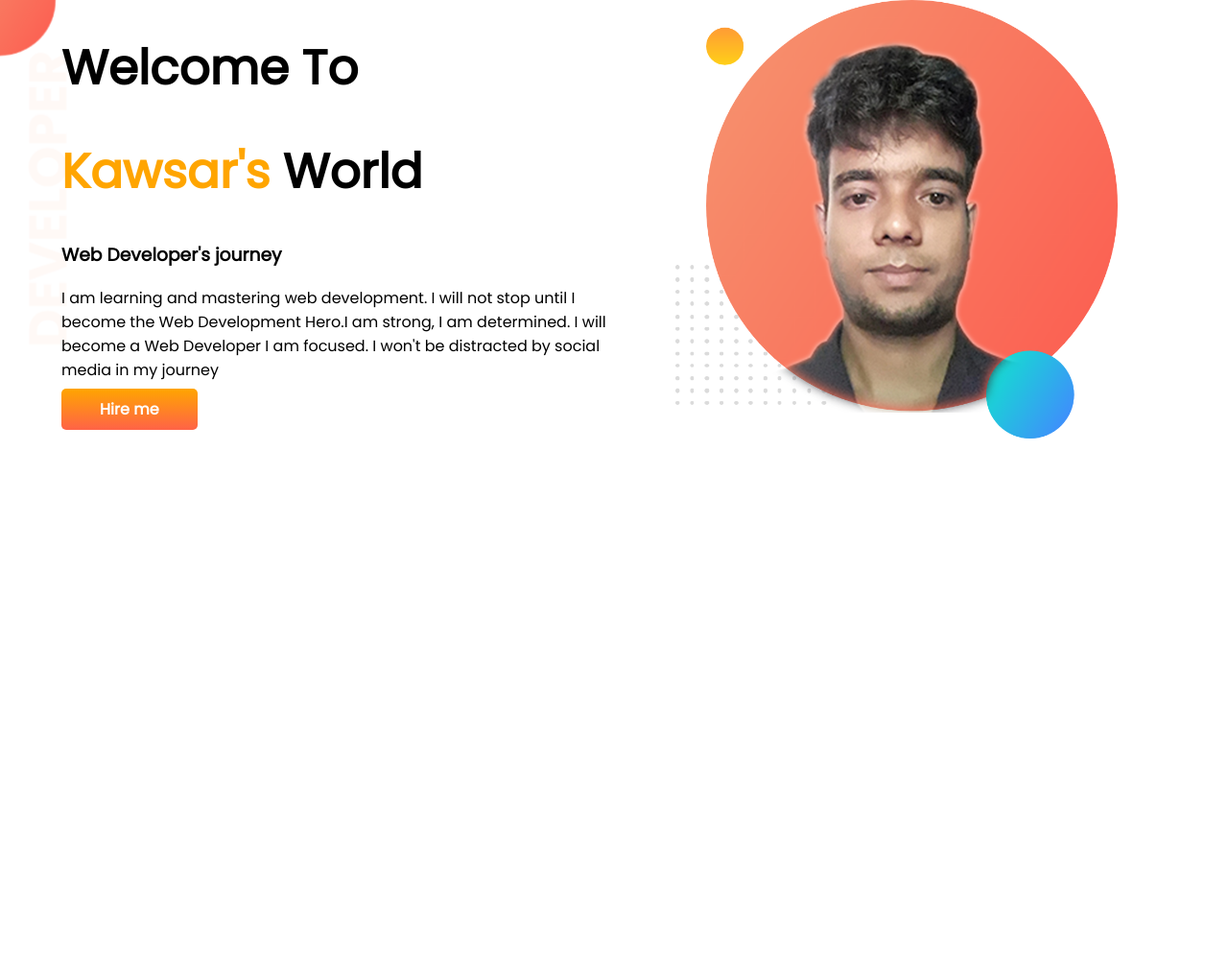
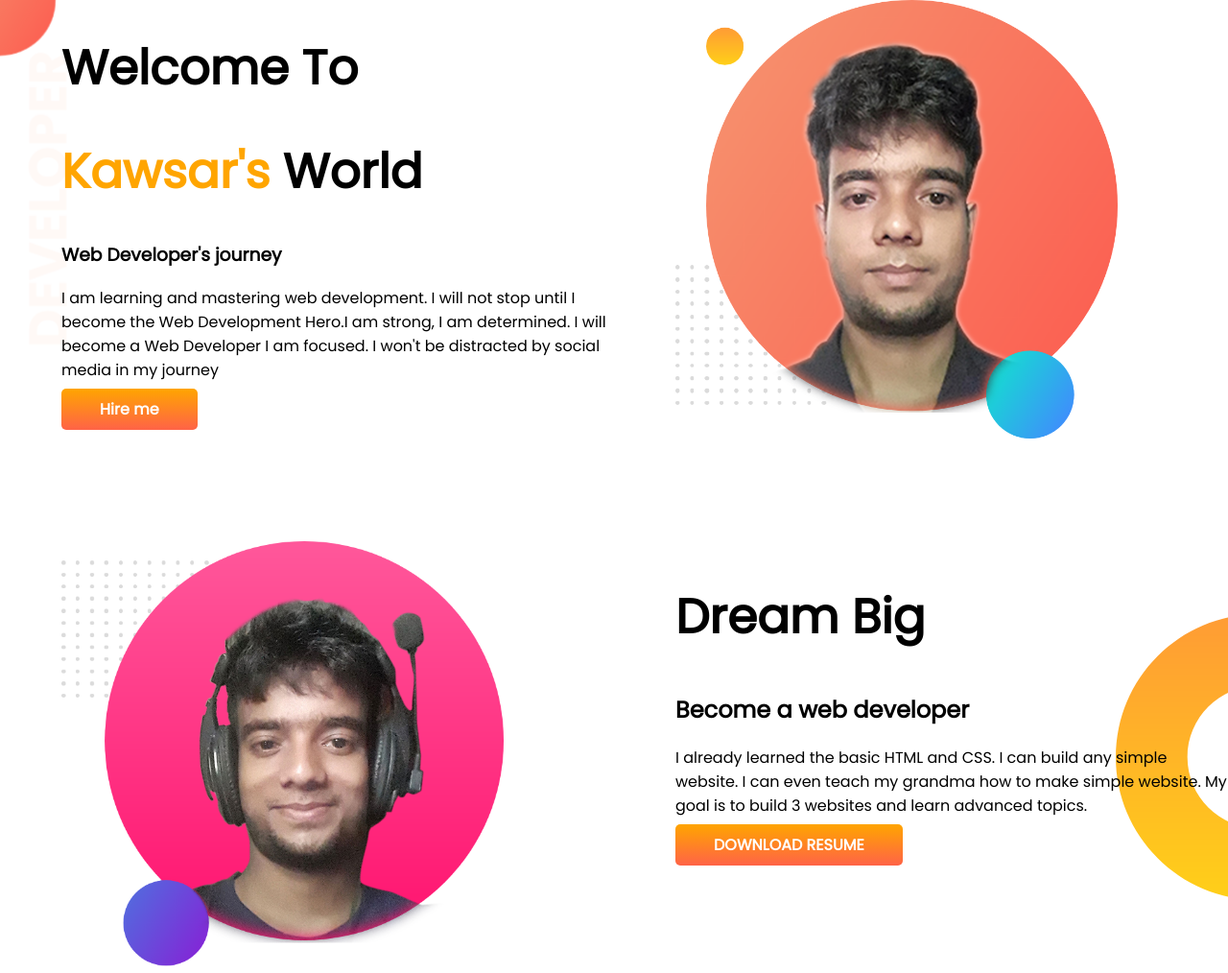
Before and after one commit to kawsarahmed22/developer-portfolio, a plain HTML site: page index.html in a window 1280 px wide. Shown: the whole page at 96% size. Before the commit the page ends 800 px from the top, so only its background shows below. Drawn offline with Linux system fonts and the light colour scheme.

Commit message:
Dream Big

```diff
--- a/index.html
+++ b/index.html
@@ -30,6 +30,17 @@
             <img src="images/Kawsar-01.png" alt="my-photo">
         </div>
     </header>
+    <section class="dream-big">
+        <div class="half-width">
+            <img src="images/Kawsar-02.png" alt="my-photo">
+        </div>
+        <div class="half-width">
+            <h1>Dream Big</h1>
+            <h2>Become a web developer</h2>
+            <p>I already learned the basic HTML and CSS. I can build any simple website. I can even teach my grandma how to make simple website. My goal is to build 3 websites and learn advanced topics.</p>
+            <a class="link-button" href="#">DOWNLOAD RESUME</a>
+        </div>
+    </section>
 </body>
 
 </html>
--- a/style.css
+++ b/style.css
@@ -31,4 +31,12 @@ header {
 .header-top {
     background-image: url(images/top-banner.png);
     background-repeat: no-repeat;
+    margin-bottom: 100px;
 }
+
+.dream-big {
+    display: flex;
+    background-image: url(images/dream-bg.png);
+    background-repeat: no-repeat;
+    background-position: right;
+}
```
